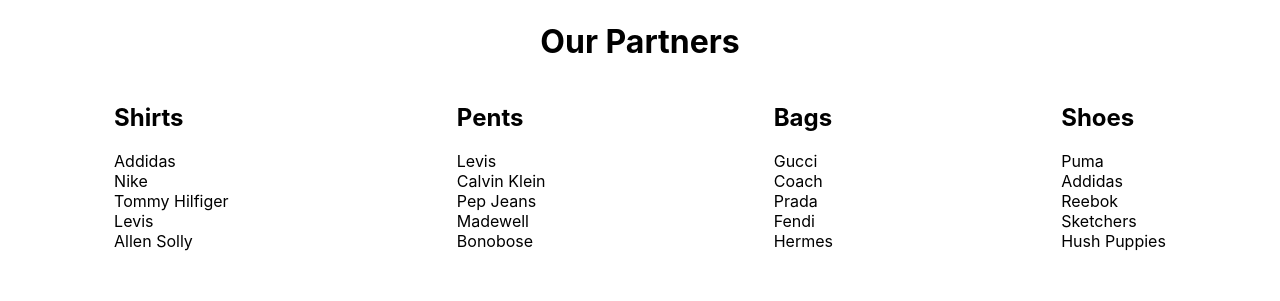
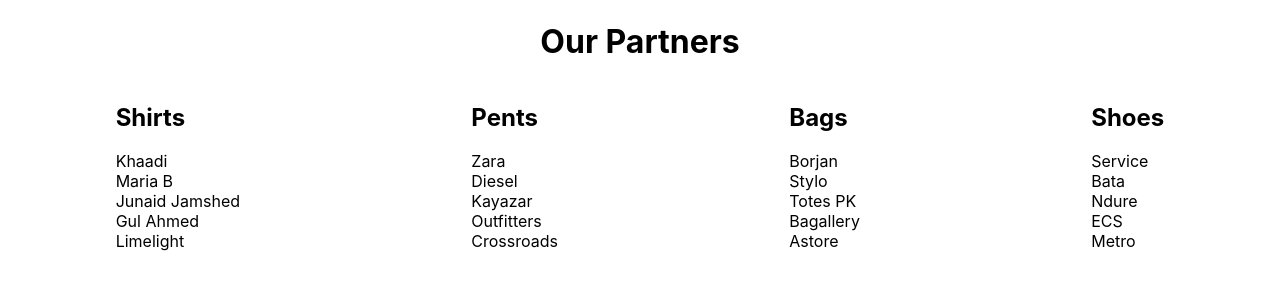
Before and after one commit to Moizajmal2456/EXD-Project, a React (Create React App) app: page / in a window 1280 px wide. Shown: the part 3589-3890 px from the top of the page. Built offline with nearby package versions, Linux system fonts and the light colour scheme.

Commit message:
Add Products brands and product variant for filtering

```diff
--- a/src/Components/Partners/Partners.jsx
+++ b/src/Components/Partners/Partners.jsx
@@ -9,35 +9,35 @@ return(
     <div className={style.Intro}>
 <div className={style.Shirts}>
     <h2>Shirts</h2>
-        <li>Addidas</li>
-        <li>Nike</li>
-        <li>Tommy Hilfiger</li>
-        <li>Levis</li>
-        <li>Allen Solly</li>
+        <li>Khaadi</li>
+        <li>Maria B</li>
+        <li>Junaid Jamshed</li>
+        <li>Gul Ahmed</li>
+        <li>Limelight</li>
     </div>
 <div className={style.Pents}>
     <h2>Pents</h2>
-        <li>Levis</li>
-        <li>Calvin Klein</li>
-        <li>Pep Jeans</li>
-        <li>Madewell</li>
-        <li>Bonobose</li>
+        <li>Zara</li>
+        <li>Diesel</li>
+        <li>Kayazar</li>
+        <li>Outfitters</li>
+        <li>Crossroads</li>
     </div>
 <div className={style.Bags}>
     <h2>Bags</h2>
-        <li>Gucci</li>
-        <li>Coach</li>
-        <li>Prada</li>
-        <li>Fendi</li>
-        <li>Hermes</li>
+        <li>Borjan</li>
+        <li>Stylo</li>
+        <li>Totes PK</li>
+        <li>Bagallery</li>
+        <li>Astore</li>
     </div>
 <div className={style.Shoes}>
     <h2>Shoes</h2>
-        <li>Puma</li>
-        <li>Addidas</li>
-        <li>Reebok</li>
-        <li>Sketchers</li>
-        <li>Hush Puppies</li>
+        <li>Service</li>
+        <li>Bata</li>
+        <li>Ndure</li>
+        <li>ECS</li>
+        <li>Metro</li>
     </div>
 </div>
 </div>
--- a/src/Data/index.js
+++ b/src/Data/index.js
@@ -209,3 +209,66 @@ export const ShoesData = [
           buttonText:"Buy",
       },
 ];
+export const ShirtsBrands = [
+    { id:1, name:"Khaadi" },
+    { id:2, name:"Maari B" },
+    { id:3, name:"Junaid Jamshed" },
+    { id:4, name:"Gul Ahmed" },
+    { id:5, name:"Limelight" },
+];
+export const PentsBrands = [
+    { id:1, name:"Zara" },
+    { id:2, name:"Diesel" },
+    { id:3, name:"Kayazar" },
+    { id:4, name:"Outfitters" },
+    { id:5, name:"Crossroads" },
+];
+export const BagsBrands = [
+    { id:1, name:"Borjan" },
+    { id:2, name:"Stylo" },
+    { id:3, name:"Totes PK" },
+    { id:4, name:"Bagallery" },
+    { id:5, name:"Astore" },
+];
+export const ShoesBrands = [
+    { id:1, name:"Service" },
+    { id:2, name:"Bata" },
+    { id:3, name:"Ndure" },
+    { id:4, name:"ECS" },
+    { id:5, name:"Metro" },
+];
+export const ShirtsVariant = [
+    { id:1, name:"Tshirts" },
+    { id:2, name:"Check Shirts" },
+    { id:3, name:"Dress Shirts" },
+    { id:4, name:"Sleeveless" },
+    { id:5, name:"Round Neck Shirts" },
+];
+export const PentsVariant = [
+    { id:1, name:"Jeans Pents" },
+    { id:2, name:"Dress Pents" },
+    { id:3, name:"Cotton Pents" },
+    { id:4, name:"Trousers" },
+    { id:5, name:"Leggings" },
+];
+export const BagsVariant = [
+    { id:1, name:"College Bags" },
+    { id:2, name:"Laptop Bags" },
+    { id:3, name:"Ladies Bags" },
+    { id:4, name:"Clutchs" },
+    { id:5, name:"Travelling Bags" },
+];
+export const ShoesVariant = [
+    { id:1, name:"Joggers" },
+    { id:2, name:"Sneekers" },
+    { id:3, name:"Leather Shoes" },
+    { id:4, name:"Athletic Shoes" },
+    { id:5, name:"Sandals" },
+];
+export const Price = [
+    { id:1, price:"1000 - 2000"},
+    { id:1, price:"2000 - 3000"},
+    { id:1, price:"3000 - 4000"},
+    { id:1, price:"4000 - 5000"},
+    { id:1, price:"5000 - 6000"},
+];
```
